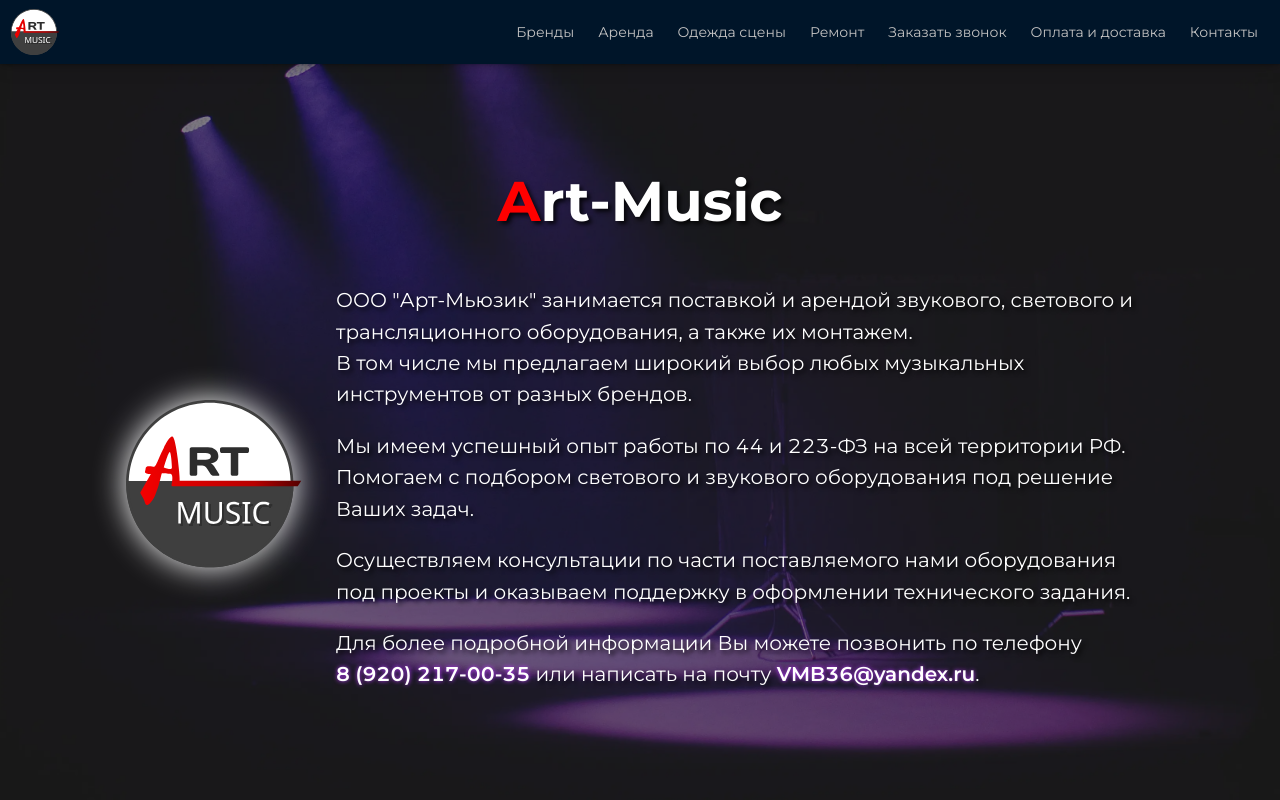
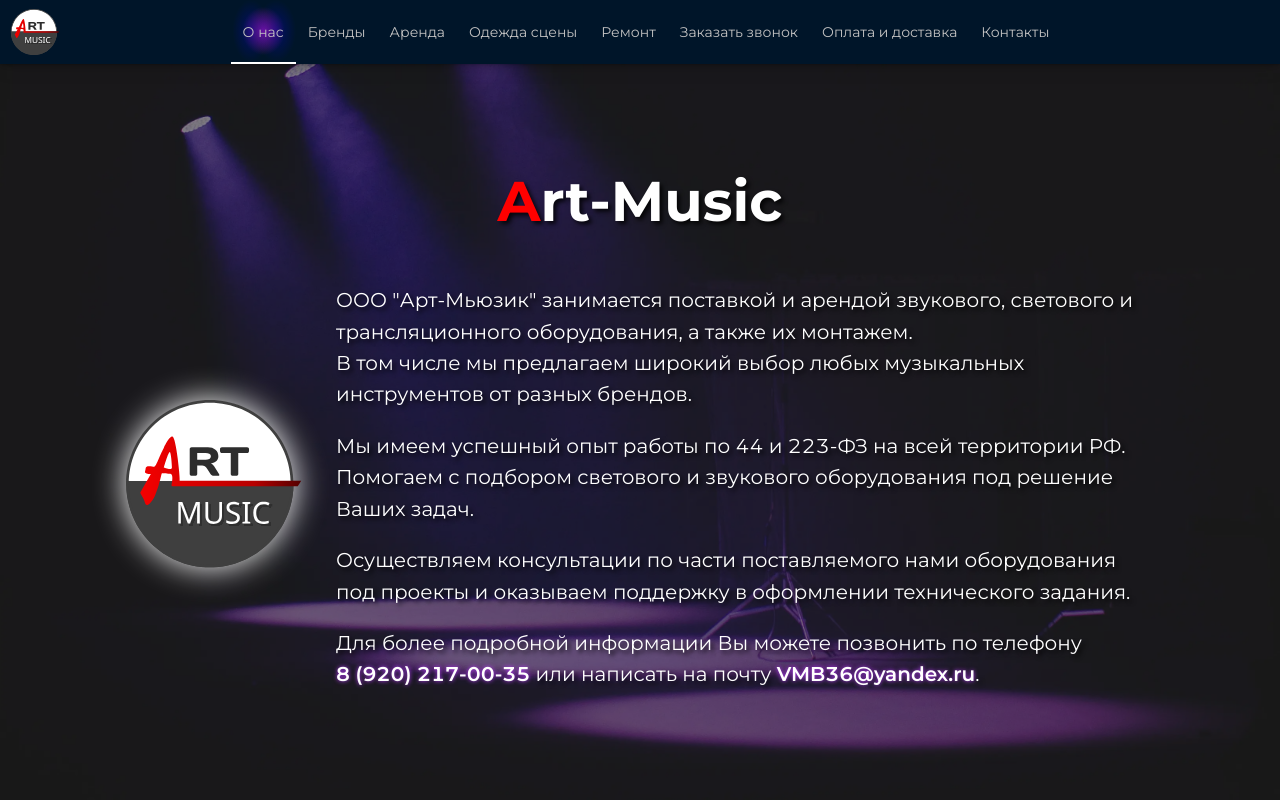
Before and after one commit to vladcyb/art-music-vite, a React (Vite) app: page / in a window 1280 px wide. Shown: the top 800 px of the page. Built offline with nearby package versions, Linux system fonts and the light colour scheme.

Commit message:
fix header

```diff
--- a/src/components/SiderAndHeader/MyHeader/MyHeader.scss
+++ b/src/components/SiderAndHeader/MyHeader/MyHeader.scss
@@ -16,7 +16,6 @@
   align-items: center;
 
   &__menu-btn {
-    display: none !important;
     z-index: 101;
 
     &-icon {
@@ -24,17 +23,18 @@
     }
   }
 
-  &__desktop {
+  &__menu {
+    display: none;
     height: 64px;
   }
 
-  @include media ("<lg") {
-    &__desktop {
-      display: none;
+  @include media (">=lg") {
+    &__menu {
+      display: block;
     }
 
     &__menu-btn {
-      display: block !important;
+      visibility: hidden;
     }
   }
 
@@ -53,27 +53,9 @@
     text-align: center;
   }
 
-  &__logo-wrapper {
-    width: 50px;
-    height: var(--header-height);
-
-    a {
-      width: 50px;
-      height: var(--header-height);
-      display: flex;
-      justify-content: center;
-      align-items: center;
-      position: relative;
-    }
-  }
-
   &__logo {
     width: 50px;
     display: block;
-    position: absolute;
-    top: 7px;
-    left: 50%;
-    transform: translateX(-50%);
   }
 
   .ant-anchor-link {
--- a/src/components/SiderAndHeader/MyHeader/MyHeader.tsx
+++ b/src/components/SiderAndHeader/MyHeader/MyHeader.tsx
@@ -12,13 +12,12 @@
 
 export const MyHeader = ({ onMenuClick }: IMyHeaderProps) => (
   <Header className="my-header">
-    <div className="my-header__logo-wrapper">
-      <a href="/">
-        <Logo className="my-header__logo" />
-      </a>
-    </div>
-    <div className="my-header__desktop">
+    <a href="/">
+      <Logo className="my-header__logo" />
+    </a>
+    <div className="my-header__menu">
       <Anchor bounds={200} targetOffset={84} affix={false}>
+        <Link className="my-header__item" href="#info" title="О нас" />
         <Link className="my-header__item" href="#brands" title="Бренды" />
         <Link className="my-header__item" href="#rent" title="Аренда" />
         <Link className="my-header__item" href="#stage" title="Одежда сцены" />
--- a/src/pages/Info/Info.tsx
+++ b/src/pages/Info/Info.tsx
@@ -5,7 +5,7 @@
 
 
 export const Info = () => (
-  <section className="info">
+  <section className="info" id="info">
     <h1 className="info__title">Art-Music</h1>
     <Row className="info__content"
       wrap
```
